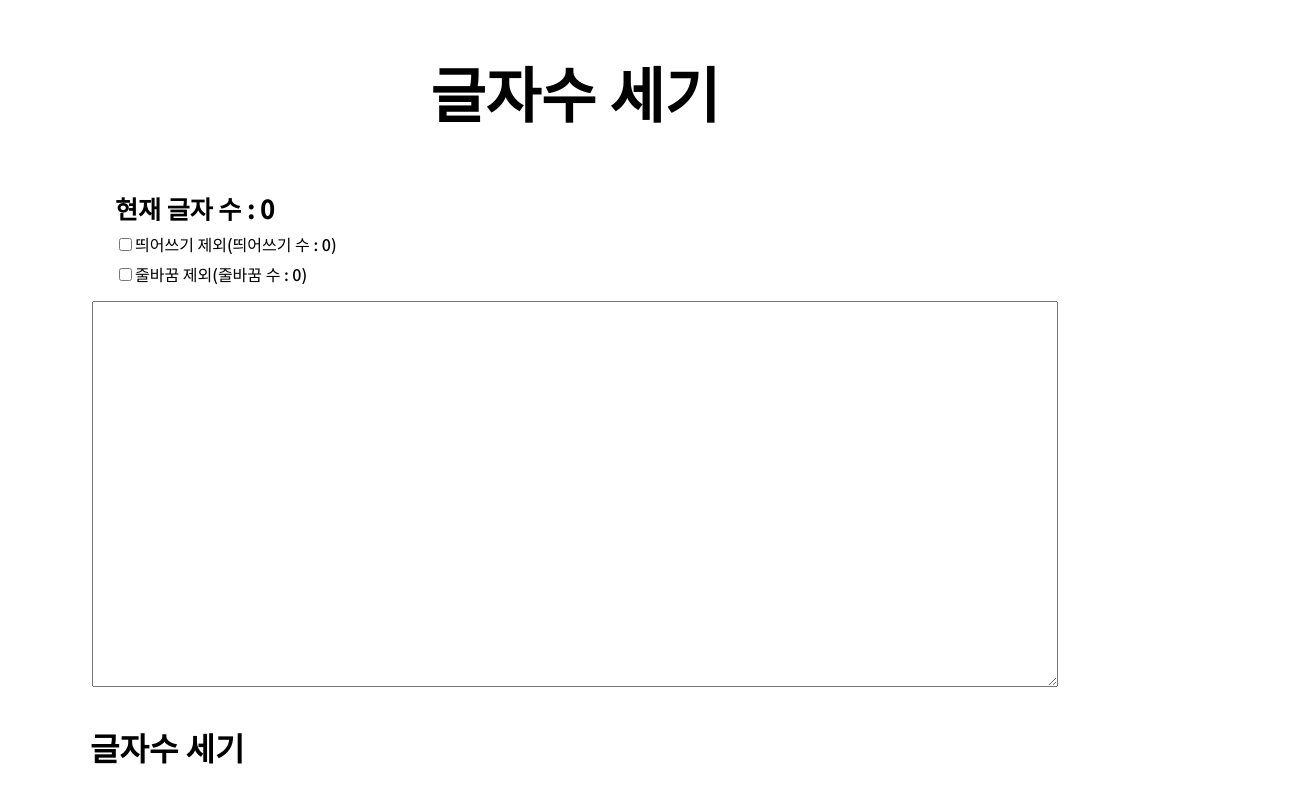
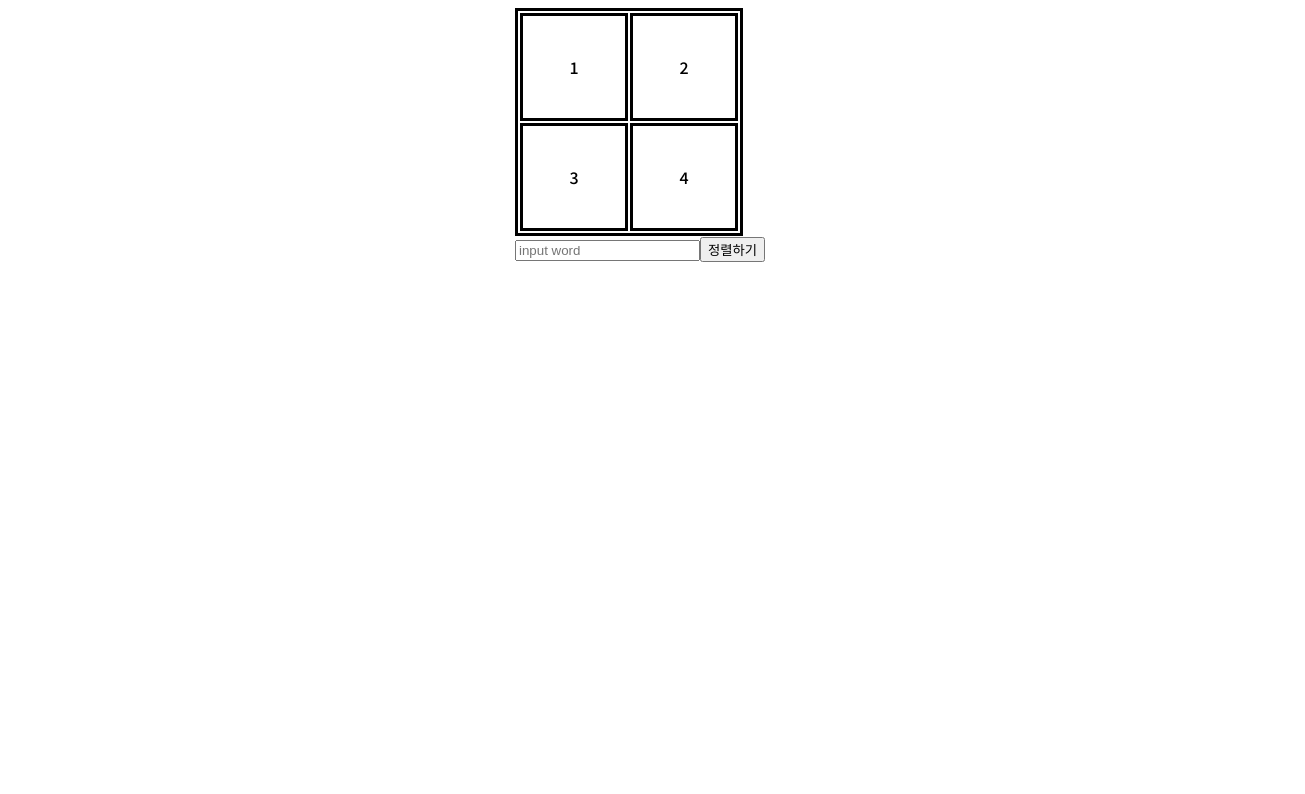
Before and after one commit to innovatorCho/memozi-app, a React (Create React App) app: page /wordquiz in a window 1280 px wide. Shown: the top 794 px of the page, 1305 px wide, since content can reach past the window. Built offline with nearby package versions, Linux system fonts and the light colour scheme.

Commit message:
wordcross
router
wordcross

```diff
--- a/package.json
+++ b/package.json
@@ -6,8 +6,10 @@
     "@testing-library/jest-dom": "^5.16.1",
     "@testing-library/react": "^12.1.2",
     "@testing-library/user-event": "^13.5.0",
+    "jest": "^27.4.7",
     "react": "^17.0.2",
     "react-dom": "^17.0.2",
+    "react-router-dom": "^6.2.1",
     "react-scripts": "^5.0.0",
     "web-vitals": "^2.1.2"
   },
--- a/src/App.js
+++ b/src/App.js
@@ -1,15 +1,20 @@
 import './App.css';
-import TextLenCom from './components/TextLenCom';
-import TextLenInfo from './components/TextLenInfo';
+
+import TextLenPage from './pages/TextLenPage';
+import WordCrossPage from './pages/WordCrossPage';
+
+import { BrowserRouter as Router, Route, Routes } from 'react-router-dom';
 
 function App() {
 
 
   return (
-    <div className="App">
-      <TextLenCom />
-      <TextLenInfo />
-    </div>
+    <Router>
+      <Routes>
+        <Route path="/" element={<TextLenPage />} />
+        <Route path="/wordquiz" element={<WordCrossPage />} />
+      </Routes>
+    </Router>
   );
 }
 
--- /dev/null
+++ b/src/components/WordCross.css
@@ -0,0 +1,10 @@
+.wordCross-table {
+    border: solid;
+}
+
+.wordCross-table tr td {
+    width: 100px;
+    height: 100px;
+    border: solid;
+    text-align: center;
+}
--- /dev/null
+++ b/src/components/WordCross.js
@@ -0,0 +1,77 @@
+import './WordCross.css';
+
+const WordCross = () => {
+    let wordData = '사과';
+    const idArray = [
+        {
+            ids: ['1-1', '1-2']
+        },
+        {
+            ids: ['1-1', '1-3']
+        },
+        {
+            ids: ['1-2', '1-1']
+        },
+        {
+            ids: ['1-2', '1-4']
+        },
+        {
+            ids: ['1-3', '1-1']
+        },
+        {
+            ids: ['1-3', '1-4']
+        },
+        {
+            ids: ['1-4', '1-2']
+        },
+        {
+            ids: ['1-4', '1-3']
+        },
+    ];
+
+     const handleChecked = (e) => {
+
+        wordData = e.target.value
+        console.log(wordData);
+        getRandom(e.target.value);
+    };
+
+    const getRandom = (word) => {
+        let idNum = Math.floor(Math.random() * idArray.length);
+        console.log(idArray[idNum].ids.length);
+
+        document.getElementById('1-1').innerText = '';
+        document.getElementById('1-2').innerText = '';
+        document.getElementById('1-3').innerText = '';
+        document.getElementById('1-4').innerText = '';
+
+        for(let i = 0 ; i < idArray[idNum].ids.length ; i++) {
+            document.getElementById(idArray[idNum].ids[i]).innerText = getWordString(i);
+        }
+    };
+
+    const getWordString = (len) => {
+        return wordData.charAt(len);
+    };
+
+    return(
+        <div className="wordCross">
+            <table className="wordCross-table">
+                <tr>
+                    <td id='1-1'>1</td>
+                    <td id='1-2'>2</td>
+                </tr>
+                <tr>
+                    <td id='1-3'>3</td>
+                    <td id='1-4'>4</td>
+                </tr>
+            </table>
+            <div className='wordCross-button'>
+                <input type="text" placeholder='input word' className='wordCross-button__input' onChange={handleChecked}/>
+                <button onClick={handleChecked}>정렬하기</button>
+            </div>
+        </div>
+    );
+}
+
+export default WordCross;
--- /dev/null
+++ b/src/pages/TextLenPage.js
@@ -0,0 +1,13 @@
+import TextLenCom from "../components/TextLenCom";
+import TextLenInfo from "../components/TextLenInfo";
+
+const TextLenPage = () => {
+    return (
+        <>
+            <TextLenCom />
+            <TextLenInfo />
+        </>
+    );
+}
+
+export default TextLenPage;
--- /dev/null
+++ b/src/pages/WordCrossPage.js
@@ -0,0 +1,11 @@
+import WordCross from "../components/WordCross";
+
+const WordCrossPage = () => {
+    return (
+        <>
+            <WordCross />
+        </>
+    );
+};
+
+export default WordCrossPage;
```
Also changed, not shown: 2 other files (tests, documents, lock files or other folders).
